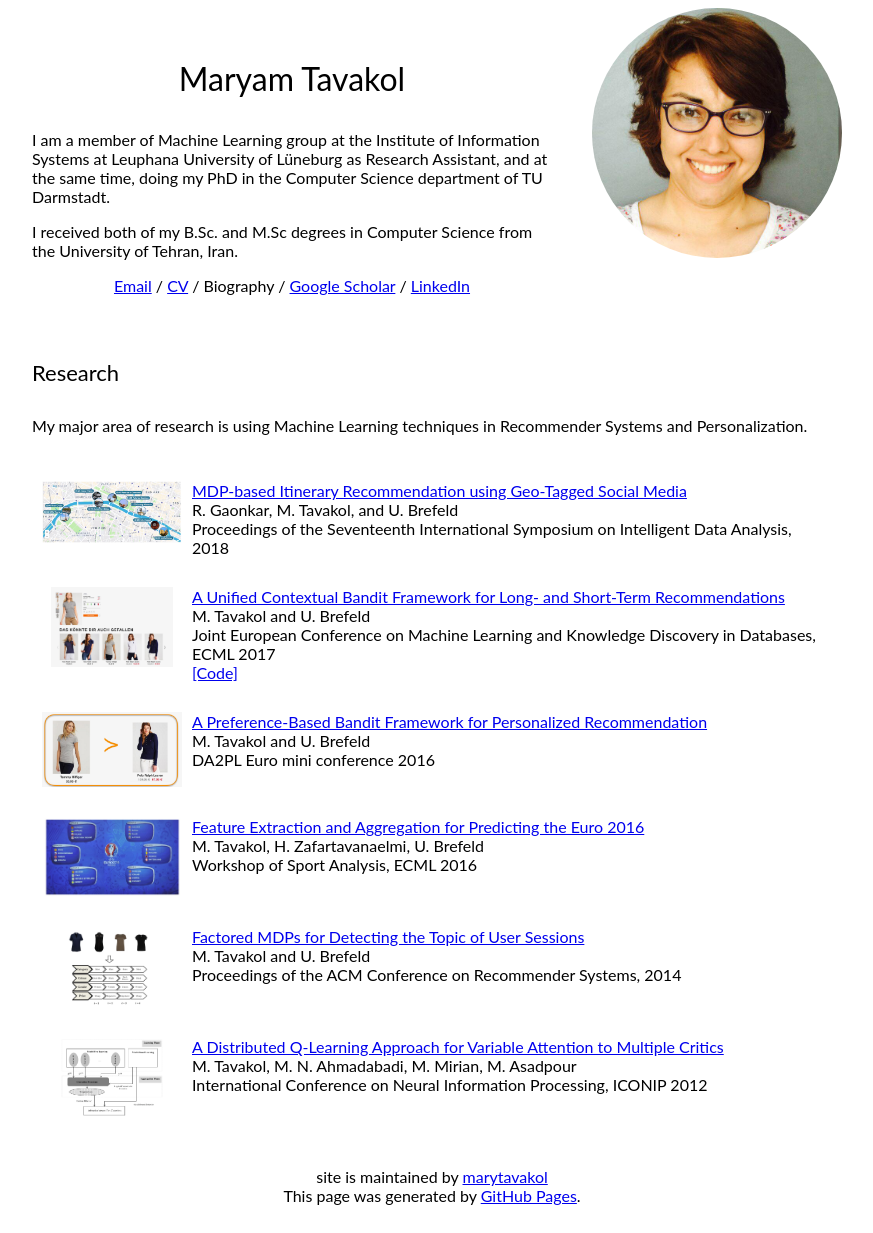
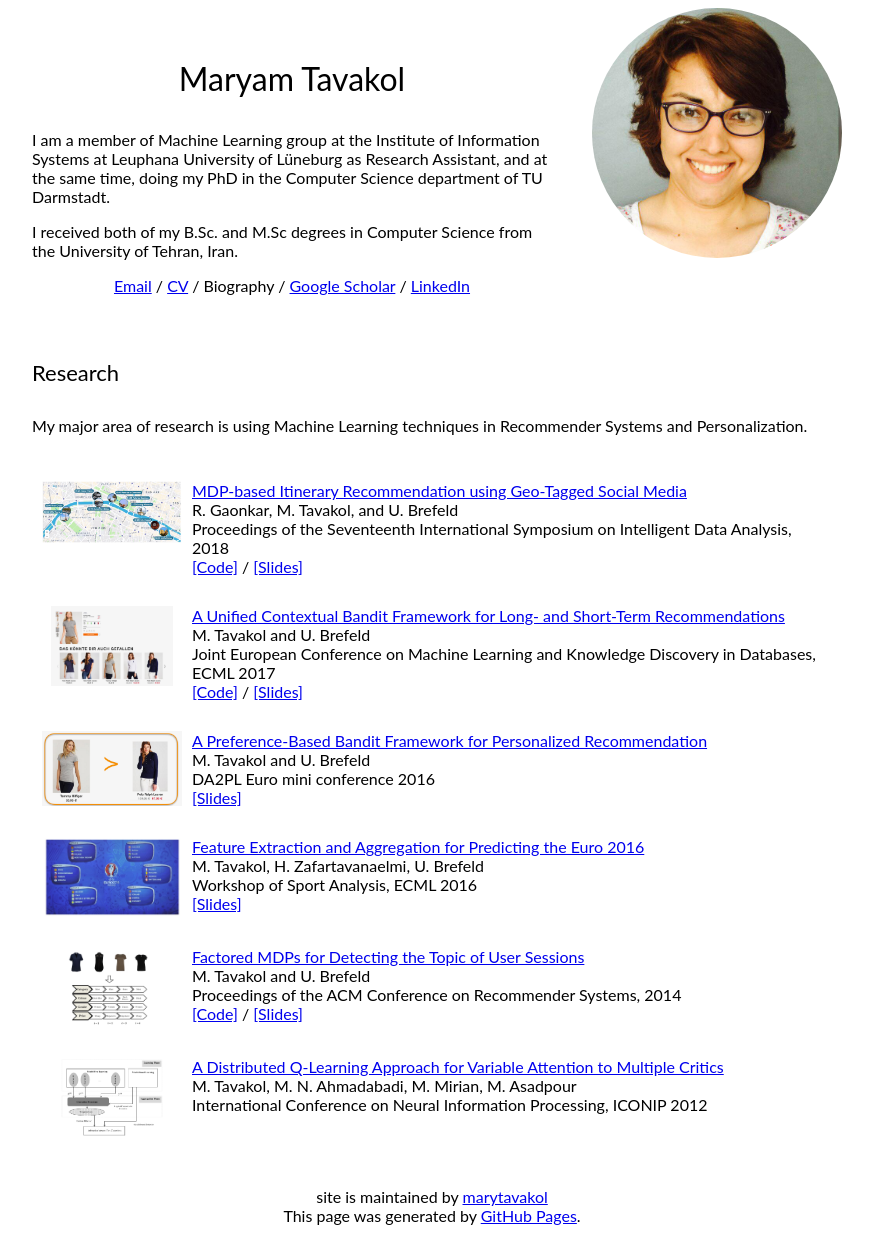
Before and after one commit to marytavakol/site, a Jekyll site: the page built from index.md, in a window 1280 px wide. Shown: the whole page, without its empty margins (208-1081 px from the left). Built offline with Jekyll 4.4.1, drawn with Linux system fonts in a browser that asks for light colours.

Commit message:
add slides

```diff
--- a/_layouts/default.html
+++ b/_layouts/default.html
@@ -40,7 +40,8 @@
         <div class="right">
           <a href='./assets/publications/IDA18.pdf'>MDP-based Itinerary Recommendation using Geo-Tagged Social Media</a><br />
           R. Gaonkar, M. Tavakol, and U. Brefeld<br />
-          Proceedings of the Seventeenth International Symposium on Intelligent Data Analysis, 2018
+          Proceedings of the Seventeenth International Symposium on Intelligent Data Analysis, 2018<br />
+          <a href="https://github.com/RGaonkar/MDP-based-Itinerary-Recommendation" target="__blank">[Code]</a>  / <a href="./assets/slides/IDA18.pdf" target="__blank">[Slides]</a>
         </div>
       </div>
       <div class="publication">
@@ -49,7 +50,7 @@
           <a href='./assets/publications/ecml17.pdf'>A Unified Contextual Bandit Framework for Long- and Short-Term Recommendations</a><br />
           M. Tavakol and U. Brefeld<br />
           Joint European Conference on Machine Learning and Knowledge Discovery in Databases, ECML 2017<br/>
-          <a href="https://github.com/marytavakol/Bandits" target="__blank">[Code]</a>
+          <a href="https://github.com/marytavakol/Bandits" target="__blank">[Code]</a>  / <a href="./assets/slides/ecml17.pdf" target="__blank">[Slides]</a>
         </div>
       </div>
       <div class="publication">
@@ -58,6 +59,7 @@
           <a href='./assets/publications/DA2PL.pdf' target="__blank"> A Preference-Based Bandit Framework for Personalized Recommendation</a><br />
           M. Tavakol and U. Brefeld<br />
           DA2PL Euro mini conference 2016<br/>
+          <a href="./assets/slides/DA2PL.pdf" target="__blank">[Slides]</a>
         </div>
       </div>
       <div class="publication">
@@ -66,6 +68,7 @@
           <a href='./assets/publications/ecml16.pdf' target="__blank"> Feature Extraction and Aggregation for Predicting the Euro 2016</a><br />
           M. Tavakol, H. Zafartavanaelmi, U. Brefeld<br />
           Workshop of Sport Analysis, ECML 2016<br/>
+          <a href="./assets/slides/ecml16.pdf" target="__blank">[Slides]</a>
         </div>
       </div>
       <div class="publication">
@@ -74,6 +77,7 @@
           <a href='./assets/publications/recsys14.pdf' target="__blank"> Factored MDPs for Detecting the Topic of User Sessions</a><br />
           M. Tavakol and U. Brefeld<br />
           Proceedings of the ACM Conference on Recommender Systems, 2014<br/>
+          <a href="https://github.com/marytavakol/fMDP-RS" target="__blank">[Code]</a> / <a href="./assets/slides/recsys14.pdf" target="__blank">[Slides]</a>
         </div>
       </div>
       <div class="publication">
```
Also changed, not shown: 5 other files.
